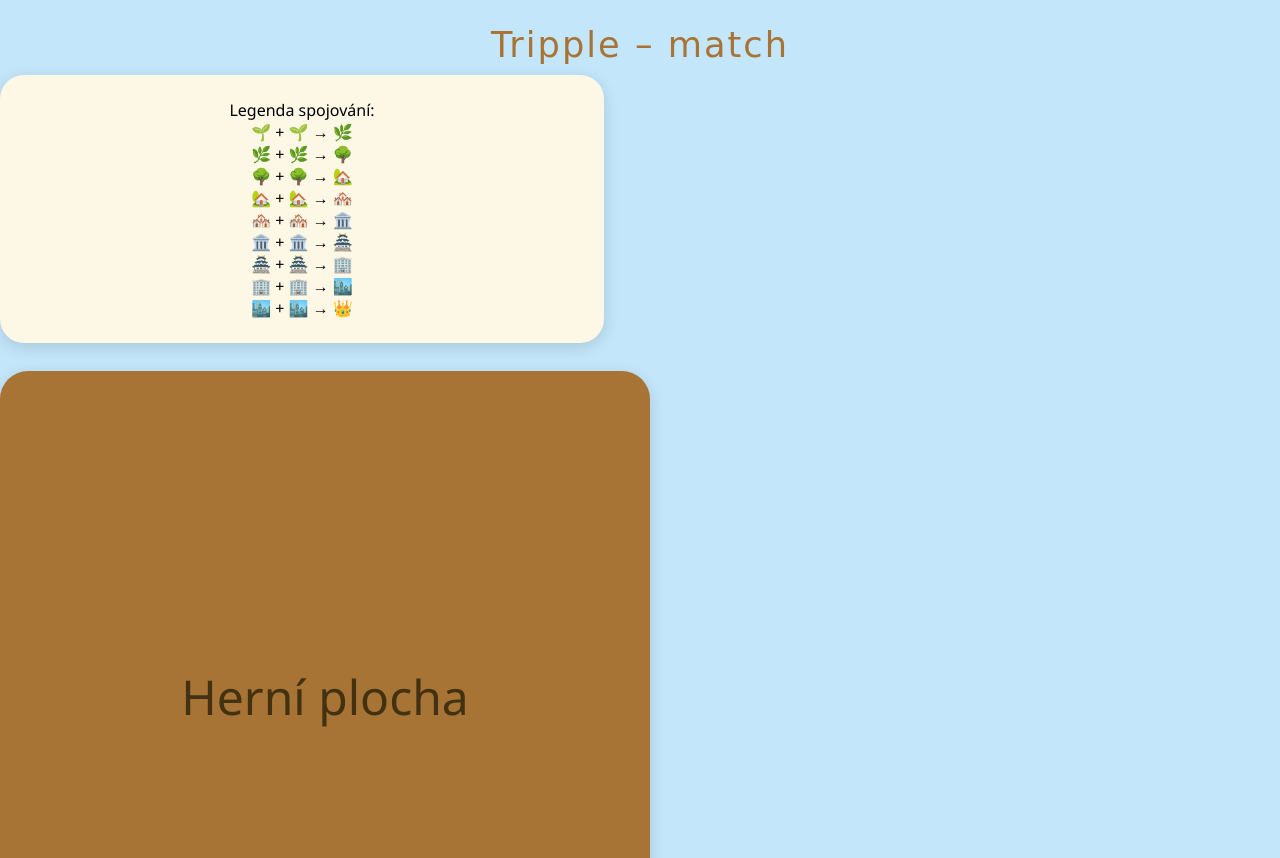
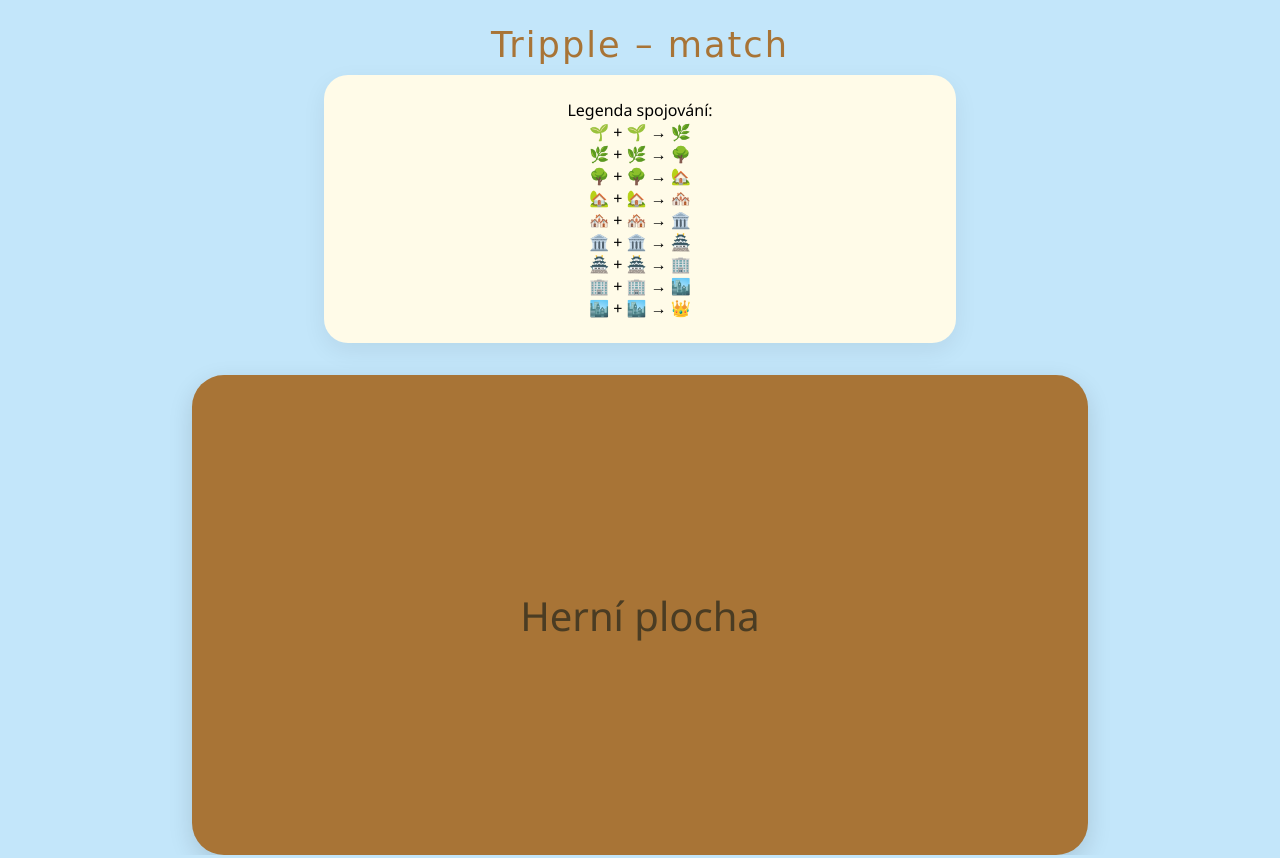
Before and after one commit to Vonkys/Spojov-n-, a plain HTML site: page index.html in a window 1280 px wide. Shown: the top 858 px of the page. Drawn offline with Linux system fonts and the light colour scheme.

Commit message:
Update style.css

```diff
--- a/style.css
+++ b/style.css
@@ -18,78 +18,51 @@ h1 {
   font-weight: normal;
 }
 
-.container {
-  display: flex;
-  flex-direction: column;
-  align-items: center;
-  width: 100vw;
+/* Legenda */
+.legend {
+  background: #fffbe8;
+  border-radius: 24px;
+  box-shadow: 0 8px 24px #0001;
+  max-width: 480px;
+  margin: 0 auto 32px auto;
+  padding: 24px 16px;
+  text-align: center;
 }
 
-/* Legenda */
-.square.legend {
-  background: #fdf7e6;
-  border-radius: 24px;
-  padding: 24px 32px;
-  box-shadow: 0 4px 16px #0002;
-  margin-bottom: 28px;
-  margin-top: 0;
-  min-width: 320px;
-  max-width: 98vw;
-  width: 95vw;
-  display: flex;
-  flex-direction: column;
-  align-items: center;
+.legend h2 {
+  margin: 0 0 10px 0;
+  font-size: 1.4em;
+  color: #a87436;
+  font-family: 'Pacifico', cursive, 'Segoe Script', 'Segoe UI', 'Arial', sans-serif;
+  font-weight: normal;
 }
 
-.square.legend h2 {
-  font-family: 'Pacifico', cursive, 'Segoe Script', 'Segoe UI', 'Arial', sans-serif;
-  color: #a87436;
-  font-size: 1.6em;
-  margin: 0 0 18px 0;
-}
-
-.legend-table {
-  font-size: 2.1em;
-}
-
-/* Herní plocha - hnědý čtverec/obdélník */
-.square.board {
+/* Herní plocha */
+.board {
   background: #a87436;
-  color: #423212;
-  border-radius: 28px;
-  width: 99vw;
+  color: #4a3c23;
+  border-radius: 32px;
+  box-shadow: 0 8px 24px #0002;
+  margin: 0 auto;
+  /* Opravdu velký obdélník */
+  width: 94vw;
+  height: 58vh;
   max-width: 99vw;
-  min-width: 70vw;
-  height: 200vw;      /* Extra vysoký na mobilu */
-  max-height: 300vw;
-  min-height: 90vw;
-  font-size: 2.8em;
+  max-height: 68vh;
   display: flex;
   align-items: center;
   justify-content: center;
-  box-shadow: 0 4px 16px #0002;
-  margin-top: 24px;
-  margin-bottom: 40px;
-  transition: width 0.2s, height 0.2s;
+  font-size: 2.4em;
+  font-weight: 400;
 }
 
-/* Pro větší displeje (tablety, PC) trochu menší hnědý čtverec */
-@media (min-width: 600px) {
-  .square.board {
-    width: 650px;
-    height: 650px;
-    min-width: 400px;
-    min-height: 400px;
-    font-size: 3em;
+@media (min-width: 700px) {
+  .board {
+    width: 70vw;
+    height: 60vh;
+    font-size: 2.5em;
   }
-  .square.legend {
+  .legend {
     max-width: 600px;
-    width: 540px;
   }
 }
-
-/* Zajistí správné zarovnání obsahu */
-.square.board > * {
-  margin: auto;
-  text-align: center;
-}
```
